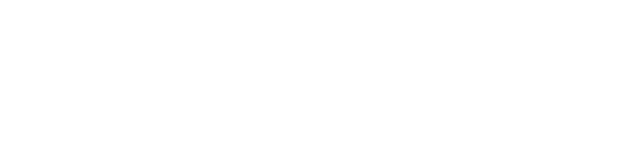
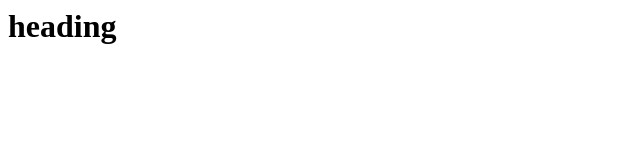
Before and after one commit to ramellebuffalo-svg/001-titles-headings-paragraphs-Ramellebuffalo-sgv, a website: page index.html in a window 1280 px wide. Shown: the whole page, without its empty margins (0-640 px from the left). Drawn offline with Linux system fonts and the light colour scheme.

Commit message:
added title and heading

```diff
--- a/index.html
+++ b/index.html
@@ -1,8 +1,8 @@
 <html>
     <head>
-
+        <title>something</title>
     </head>
     <body>
-
+       <h1>heading</h1>
     </body>
 </html>
```
